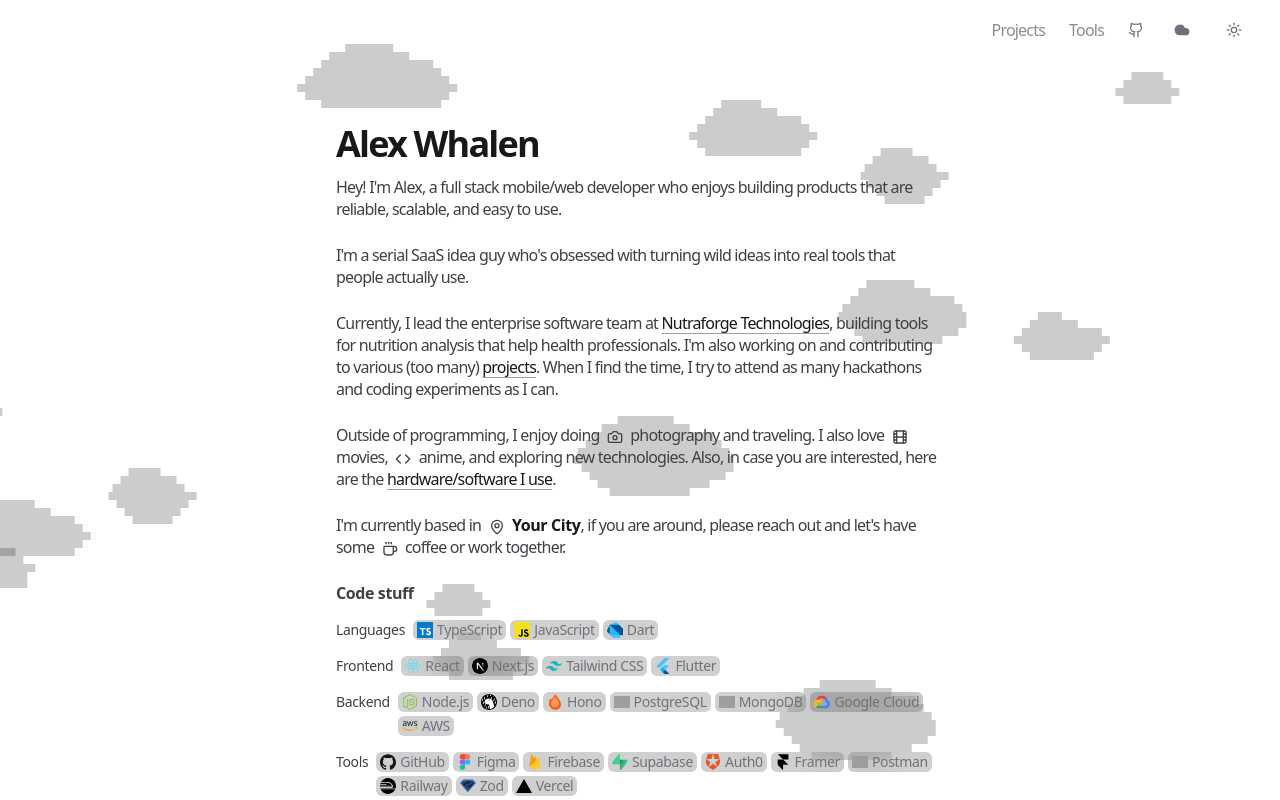
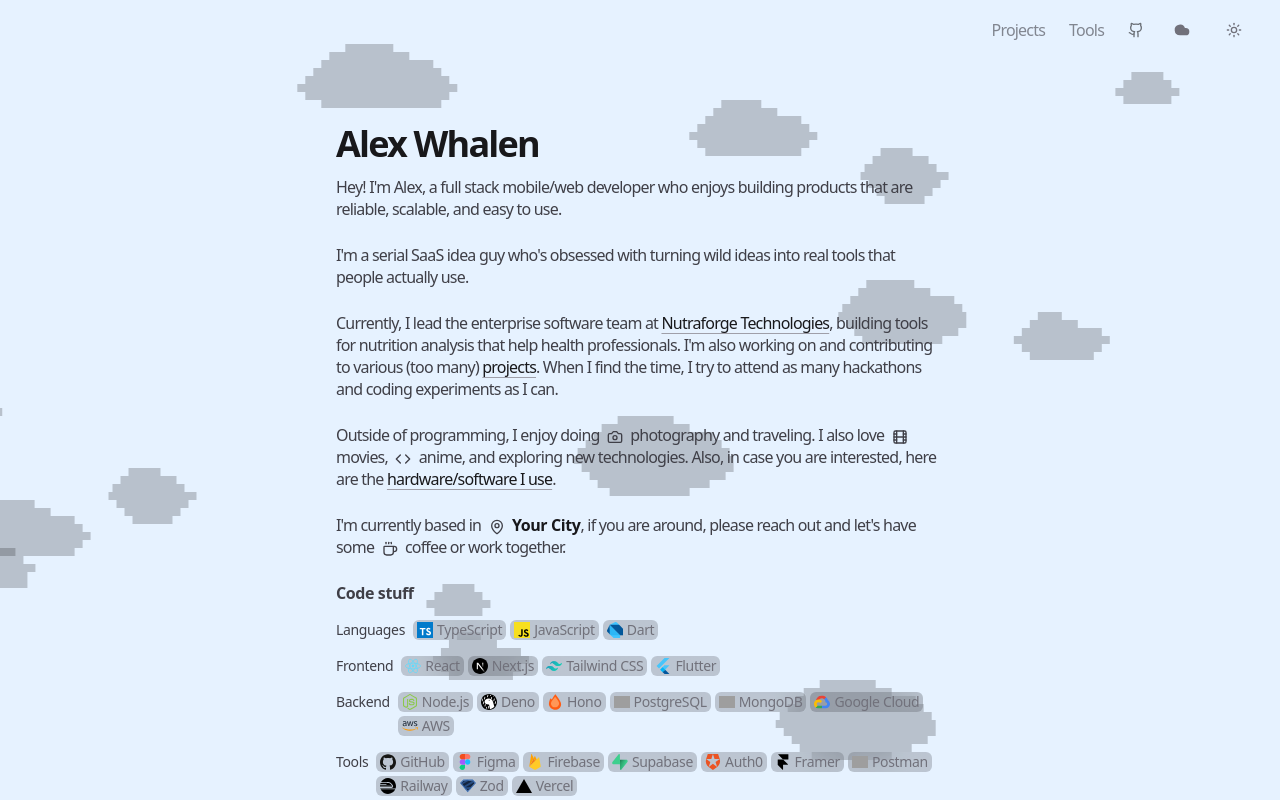
Before and after one commit to Awhalen1999/portfolio, a Next.js app: page / in a window 1280 px wide. Shown: the top 800 px of the page. Built offline with nearby package versions, Linux system fonts and the light colour scheme; grey boxes are pictures that could not be loaded.

Commit message:
bg color

```diff
--- a/app/globals.css
+++ b/app/globals.css
@@ -31,7 +31,7 @@
   --sh-property: #73daca;
   --sh-entity: #e0af68;
   --radius: 0.625rem;
-  --background: oklch(1 0 0);
+  --background: #e6f2ff;
   --foreground: oklch(0.145 0 0);
   --card: oklch(1 0 0);
   --card-foreground: oklch(0.145 0 0);
--- a/app/layout.tsx
+++ b/app/layout.tsx
@@ -88,7 +88,7 @@
   return (
     <html lang="en" suppressHydrationWarning>
       <body
-        className={`${geist.variable} ${geistMono.variable} bg-white tracking-tight text-zinc-900 antialiased transition-colors dark:bg-zinc-950 dark:text-zinc-100`}
+        className={`${geist.variable} ${geistMono.variable} bg-background tracking-tight text-zinc-900 antialiased transition-colors dark:bg-zinc-950 dark:text-zinc-100`}
       >
         <ThemeProvider
           enableSystem={true}
```
